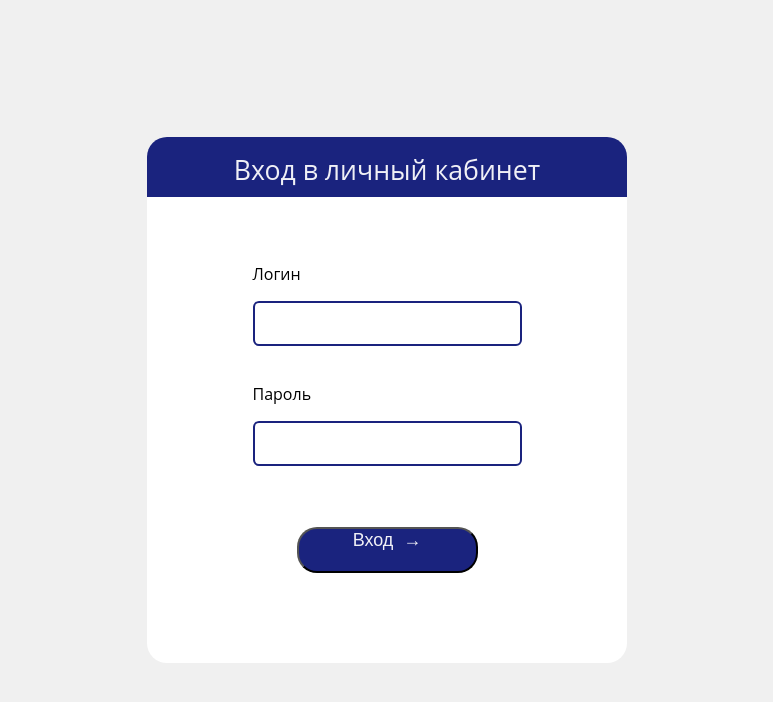
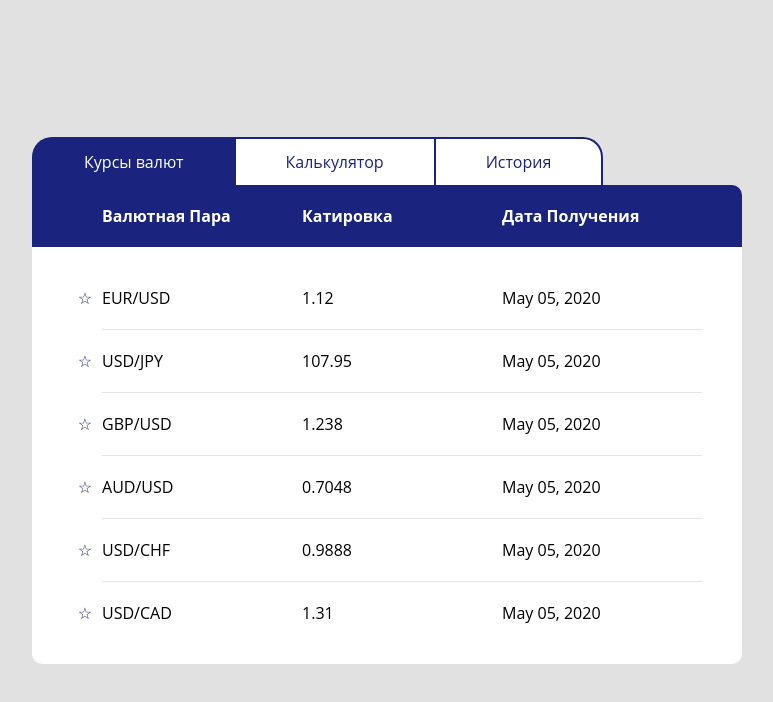
Before and after one commit to yacheckalin/simple-react-app, a React (Create React App) app: page / in a window 1280 px wide. Shown: the top 702 px of the page, without its empty margins (253-1026 px from the left). Built offline with nearby package versions, Linux system fonts and the light colour scheme; the HTML template or start-up script is replaced by a standard one.

Commit message:
added currency logic

```diff
--- a/src/App.js
+++ b/src/App.js
@@ -2,12 +2,15 @@ import React from "react";
 import AuthContainer from "./auth";
 import AuthContextProvider from "./auth/auth-context-provider";
 import Authorized from "./auth/auth-wrapper";
+import TabsContainer from "./tab-container";
 
 const App = () => {
   return (
     <AuthContextProvider>
       <AuthContainer />
-      <Authorized>Some authorized content here</Authorized>
+      <Authorized>
+        <TabsContainer />
+      </Authorized>
     </AuthContextProvider>
   );
 };
--- a/src/auth/auth-context-provider.js
+++ b/src/auth/auth-context-provider.js
@@ -15,12 +15,12 @@ const errorResponse = JSON.stringify({
 const successResponse = JSON.stringify({ result: "ok" });
 
 const AuthContextProvider = ({ children }) => {
-  const [isAuthorised, setIsAuthorised] = useState();
+  const [isAuthorised, setIsAuthorised] = useState(true);
   const [loginError, setLoginError] = useState("");
 
   const login = ({ email: login, password }) => {
     //TODO: change for axios request
-    const response = Promise.resolve(errorResponse);
+    const response = Promise.resolve(successResponse);
 
     response.then((response) => {
       const res = JSON.parse(response);
--- /dev/null
+++ b/src/currency/currency-container.js
@@ -0,0 +1,86 @@
+import React from "react";
+import styled from "styled-components";
+
+import { useCurrencyContext } from "./currency-context-provider";
+
+const Table = styled.table`
+  border-bottom-left-radius: 10px;
+  border-bottom-right-radius: 10px;
+  border-top-right-radius: 10px;
+  border-spacing: 0;
+  background-color: white;
+  max-width: 750px;
+  overflow: hidden;
+  width: 100%;
+
+  thead {
+    background-color: #1a237e;
+  }
+
+  th,
+  td {
+    padding: 20px 0;
+    text-align: left;
+  }
+  th {
+    color: white;
+  }
+  td {
+    border-bottom: 1px solid #e5e5e5;
+    width: 200px;
+  }
+  td:first-child,
+  td:last-child {
+    border: 0;
+  }
+  td:first-child {
+    width: 60px;
+    color: #1a237e;
+    text-align: right;
+    padding-right: 10px;
+  }
+  td:last-child {
+    width: 40px;
+  }
+  tr:first-child td {
+    padding-top: 40px;
+  }
+  tr:last-child td {
+    padding-bottom: 40px;
+    border: 0;
+  }
+`;
+
+const CurrencyContainer = () => {
+  const { data, setFavorite } = useCurrencyContext();
+
+  const EmptyStar = () => <>&#9734;</>;
+  const FullfilledStar = () => <>&#9733;</>;
+
+  return (
+    <Table>
+      <thead>
+        <tr>
+          <th>&nbsp;</th>
+          <th>Валютная Пара</th>
+          <th>Катировка</th>
+          <th>Дата Получения</th>
+          <th>&nbsp;</th>
+        </tr>
+      </thead>
+      <tbody>
+        {data.map(({ favorite, asset, quote, date }, index) => (
+          <tr key={index} onClick={(e) => setFavorite(index)}>
+            <td>{!favorite ? <EmptyStar /> : <FullfilledStar />}</td>
+            <td>{asset}</td>
+            <td>{quote}</td>
+            <td>{date}</td>
+            <td>&nbsp;</td>
+          </tr>
+        ))}
+      </tbody>
+    </Table>
+  );
+};
+
+export default CurrencyContainer;
--- /dev/null
+++ b/src/currency/currency-context-provider.js
@@ -0,0 +1,87 @@
+import React, { useContext, useState } from "react";
+
+export const CurrencyContext = React.createContext();
+export const useCurrencyContext = () => useContext(CurrencyContext);
+
+let currencyData = [
+  {
+    favorite: false,
+    asset: "EUR/USD",
+    quote: "1.12",
+    date: new Intl.DateTimeFormat("en-US", {
+      year: "numeric",
+      month: "long",
+      day: "2-digit",
+    }).format(Date.now()),
+  },
+  {
+    favorite: false,
+    asset: "USD/JPY",
+    quote: "107.95",
+    date: new Intl.DateTimeFormat("en-US", {
+      year: "numeric",
+      month: "long",
+      day: "2-digit",
+    }).format(Date.now()),
+  },
+  {
+    favorite: false,
+    asset: "GBP/USD",
+    quote: "1.238",
+    date: new Intl.DateTimeFormat("en-US", {
+      year: "numeric",
+      month: "long",
+      day: "2-digit",
+    }).format(Date.now()),
+  },
+  {
+    favorite: false,
+    asset: "AUD/USD",
+    quote: "0.7048",
+    date: new Intl.DateTimeFormat("en-US", {
+      year: "numeric",
+      month: "long",
+      day: "2-digit",
+    }).format(Date.now()),
+  },
+  {
+    favorite: false,
+    asset: "USD/CHF",
+    quote: "0.9888",
+    date: new Intl.DateTimeFormat("en-US", {
+      year: "numeric",
+      month: "long",
+      day: "2-digit",
+    }).format(Date.now()),
+  },
+  {
+    favorite: false,
+    asset: "USD/CAD",
+    quote: "1.31",
+    date: new Intl.DateTimeFormat("en-US", {
+      year: "numeric",
+      month: "long",
+      day: "2-digit",
+    }).format(Date.now()),
+  },
+];
+
+const CurrencyContextProvider = ({ children }) => {
+  const [data, setData] = useState(currencyData);
+
+  const handleFavoriteChange = (index) => {
+    if (currencyData[index]) {
+      currencyData[index].favorite = !currencyData[index].favorite;
+      setData([...currencyData]);
+    }
+  };
+  return (
+    <CurrencyContext.Provider
+      value={{ data, setFavorite: handleFavoriteChange }}
+    >
+      {children}
+    </CurrencyContext.Provider>
+  );
+};
+
+export default CurrencyContextProvider;
--- /dev/null
+++ b/src/currency/index.js
@@ -0,0 +1 @@
+export { default } from "./currency-container";
--- /dev/null
+++ b/src/tab-container.js
@@ -0,0 +1,97 @@
+import React, { useState } from "react";
+import styled from "styled-components";
+
+import CurrencyContainer from "./currency";
+import CurrencyContextProvider from "./currency/currency-context-provider";
+
+const Container = styled.div`
+  display: flex;
+  width: 100%;
+  height: 100%;
+  background: #e1e1e1;
+  justify-content: center;
+
+  .stretcher {
+    max-width: 1100px;
+    display: flex;
+    flex-direction: column;
+    justify-content: center;
+
+    .tab-wrapper {
+      display: flex;
+      align-items: center;
+      justify-content: left;
+      flex-direction: row;
+      padding: 0;
+      margin: 0;
+    }
+  }
+`;
+
+const Tab = styled.a`
+  padding: 12px 50px;
+  margin: 0;
+  border: 2px solid #1a237e;
+  border-right: none;
+  border-bottom: none;
+
+  color: ${(props) => (props.active ? "white" : "#1a237e")};
+  background: ${(props) => (!props.active ? "white" : "#1a237e")};
+
+  :last-child {
+    border-top-right-radius: 20px;
+    border-right: 2px solid #1a237e;
+  }
+  :first-child {
+    border-top-left-radius: 20px;
+  }
+`;
+
+const TabsContainer = () => {
+  const [tabName, setTabName] = useState("currency");
+  const [active, setActive] = useState([true, false, false]);
+
+  return (
+    <Container>
+      <div className="stretcher">
+        <div className="tab-wrapper">
+          <Tab
+            onClick={(e) => {
+              setTabName("currency");
+              setActive([1, 0, 0]);
+            }}
+            active={active[0]}
+          >
+            Курсы валют
+          </Tab>
+          <Tab
+            onClick={(e) => {
+              setTabName("calculator");
+              setActive([0, 1, 0]);
+            }}
+            active={active[1]}
+          >
+            Калькулятор
+          </Tab>
+          <Tab
+            onClick={(e) => {
+              setTabName("history");
+              setActive([0, 0, 1]);
+            }}
+            active={active[2]}
+          >
+            История
+          </Tab>
+        </div>
+
+        {tabName === "currency" && (
+          <CurrencyContextProvider>
+            <CurrencyContainer />
+          </CurrencyContextProvider>
+        )}
+      </div>
+    </Container>
+  );
+};
+
+export default TabsContainer;
```
